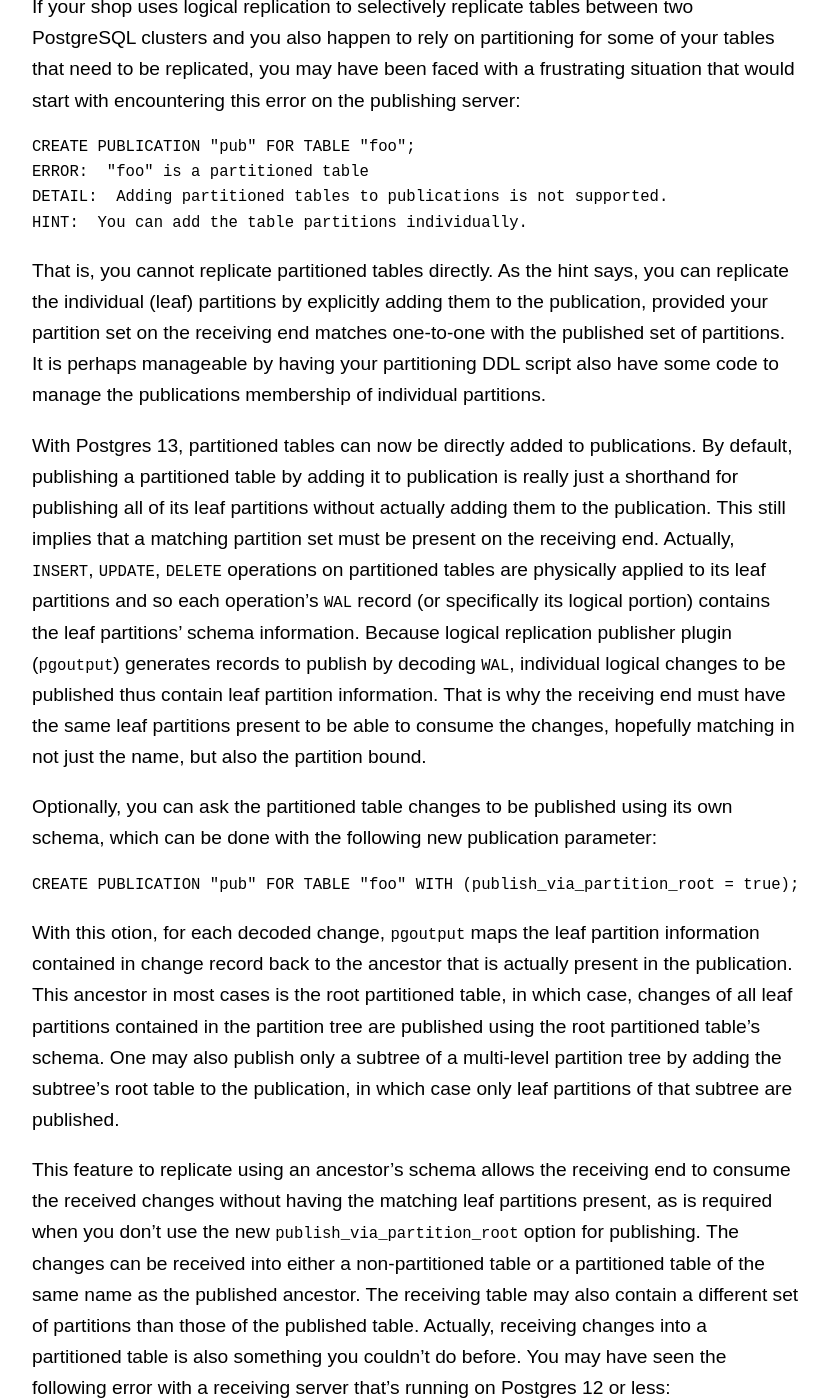
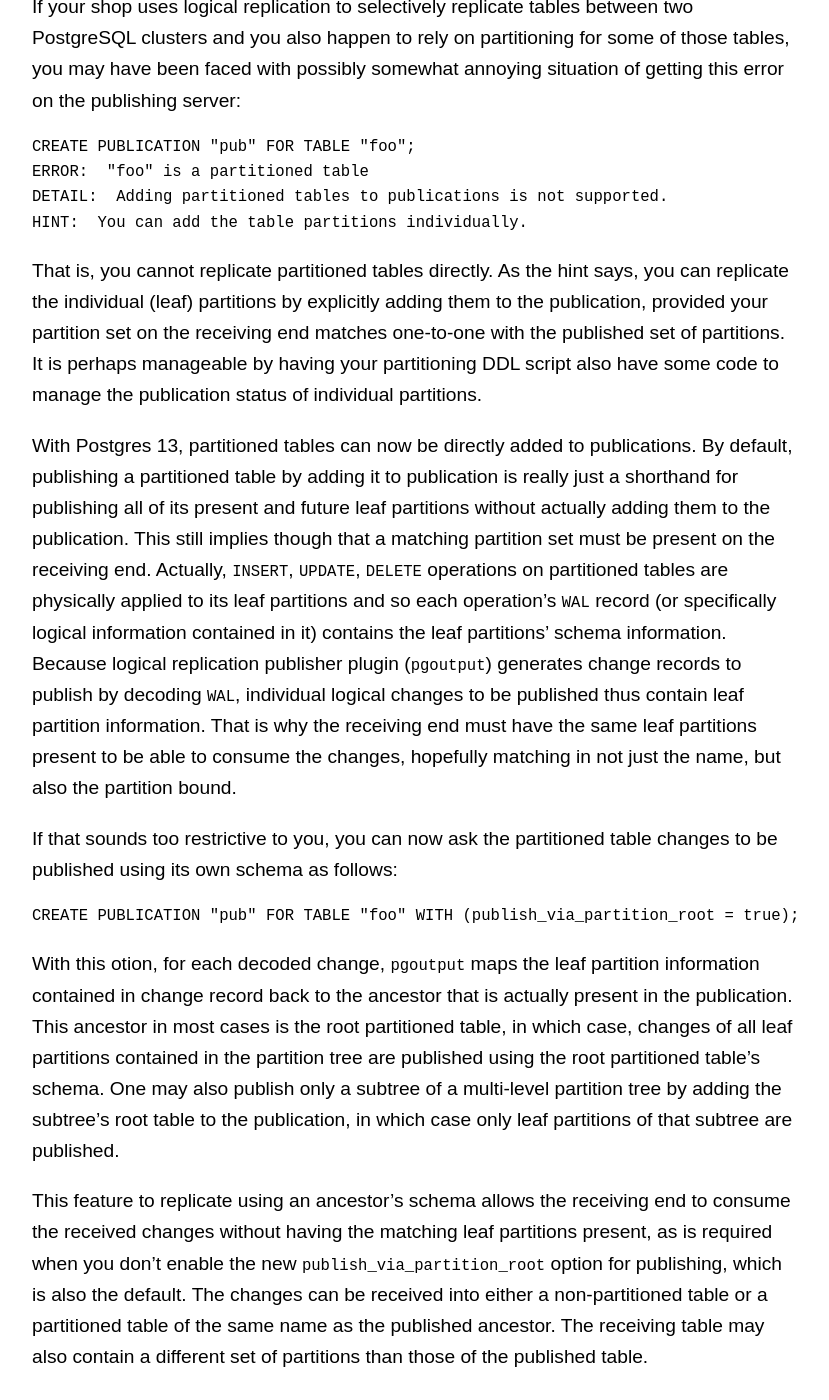
Before and after one commit to amitlan/website, a Jekyll site: the page built from writing/pg/partition-logical-replication/index.md, in a window 1280 px wide and 1400 px high, scrolled down 351 px. Shown: the whole window, without its empty margins (224-1053 px from the left). Built offline with Jekyll 4.4.1, drawn with Linux system fonts in a browser that asks for light colours; some of the changed text lies outside the part shown.

Commit message:
partition-logical-replication: more progress

````diff
--- a/writing/pg/partition-logical-replication/index.md
+++ b/writing/pg/partition-logical-replication/index.md
@@ -6,9 +6,9 @@ title: "Postgres 13: Partitioned tables can now be replicated"
 ## ...slightly more conveniently
 
 If your shop uses logical replication to selectively replicate tables between two
-PostgreSQL clusters and you also happen to rely on partitioning for some of your
-tables that need to be replicated, you may have been faced with a frustrating
-situation that would start with encountering this error on the publishing server:
+PostgreSQL clusters and you also happen to rely on partitioning for some of those
+tables, you may have been faced with possibly somewhat annoying situation of getting
+this error on the publishing server:
 
 ```
 CREATE PUBLICATION "pub" FOR TABLE "foo";
@@ -21,26 +21,25 @@ That is, you cannot replicate partitioned tables directly.  As the hint says, yo
 can replicate the individual (leaf) partitions by explicitly adding them to the
 publication, provided your partition set on the receiving end matches one-to-one
 with the published set of partitions.  It is perhaps manageable by having your
-partitioning DDL script also have some code to manage the publications membership
+partitioning DDL script also have some code to manage the publication status
 of individual partitions.
 
 With Postgres 13, partitioned tables can now be directly added to publications.
 By default, publishing a partitioned table by adding it to publication is really
-just a shorthand for publishing all of its leaf partitions without actually
-adding them to the publication.  This still implies that a matching partition
-set must be present on the receiving end.  Actually, `INSERT`, `UPDATE`,
-`DELETE` operations on partitioned tables are physically applied to its leaf
-partitions and so each operation's `WAL` record (or specifically its logical
-portion) contains the leaf partitions' schema information.  Because logical
-replication publisher plugin (`pgoutput`) generates records to publish by
-decoding `WAL`, individual logical changes to be published thus contain leaf
-partition information. That is why the receiving end must have the same leaf
-partitions present to be able to consume the changes, hopefully matching in not
-just the name, but also the partition bound.
+just a shorthand for publishing all of its present and future leaf partitions
+without actually adding them to the publication.  This still implies though that
+a matching partition set must be present on the receiving end. Actually, `INSERT`,
+`UPDATE`, `DELETE` operations on partitioned tables are physically applied to its
+leaf partitions and so each operation's `WAL` record (or specifically logical
+information contained in it) contains the leaf partitions' schema information.
+Because logical replication publisher plugin (`pgoutput`) generates change records
+to publish by decoding `WAL`, individual logical changes to be published thus
+contain leaf partition information. That is why the receiving end must have the
+same leaf partitions present to be able to consume the changes, hopefully matching
+in not just the name, but also the partition bound.
 
-
-Optionally, you can ask the partitioned table changes to be published using its
-own schema, which can be done with the following new publication parameter:
+If that sounds too restrictive to you, you can now ask the partitioned table changes
+to be published using its own schema as follows:
 
 ```
 CREATE PUBLICATION "pub" FOR TABLE "foo" WITH (publish_via_partition_root = true);
@@ -57,13 +56,14 @@ are published.
 
 This feature to replicate using an ancestor's schema allows the receiving end to
 consume the received changes without having the matching leaf partitions present,
-as is required when you don't use the new `publish_via_partition_root` option for
-publishing.  The changes can be received into either a non-partitioned table or a
-partitioned table of the same name as the published ancestor.  The receiving table
-may also contain a different set of partitions than those of the published table.
-Actually, receiving changes into a partitioned table is also something you couldn't
-do before.  You may have seen the following error with a receiving server that's
-running on Postgres 12 or less:
+as is required when you don't enable the new `publish_via_partition_root` option for
+publishing, which is also the default.  The changes can be received into either a
+non-partitioned table or a  partitioned table of the same name as the published
+ancestor.  The receiving table may also contain a different set of partitions than
+those of the published table.
+
+Actually, receiving changes into a partitioned table is also something that wasn't
+allowed before; you may have seen the following error on a receiving server:
 
 ```
 create subscription sub connection '$connection_string' publication pub;
@@ -72,3 +72,24 @@ DETAIL:  "public.foo" is a partitioned table.
 ```
 
 Upgrading the receiving server to Postgres 13 will fix that.
+
+To summarize:
+
+1. On publishing server, you can now add partitioned tables directly to
+publications, causing the changes of its leaf partitions to be published.
+
+2. While those changes are published with leaf partition's name by default,
+that can be switched to publishing with the ancestor's name (commonly the
+root partitioned table) by enabling the new publication parameter
+`publish_via_partition_root`
+
+3. On receiving server, changes can now be applied to partitioned tables,
+whereas previously only non-partitioned tables were allowed.  This
+limitation meant that partitions would have to match one-to-one for
+the changes to be successfully replicated.
+
+If performance of replication is something you care about, then it's
+better to avoid relying on #2 and #3 above, because there is a certain
+overhead associated with it, even though very minimal.  Especially, if
+you are ensuring that matching leaf partitions are present on both servers,
+using only #1 gets the job done.
````
